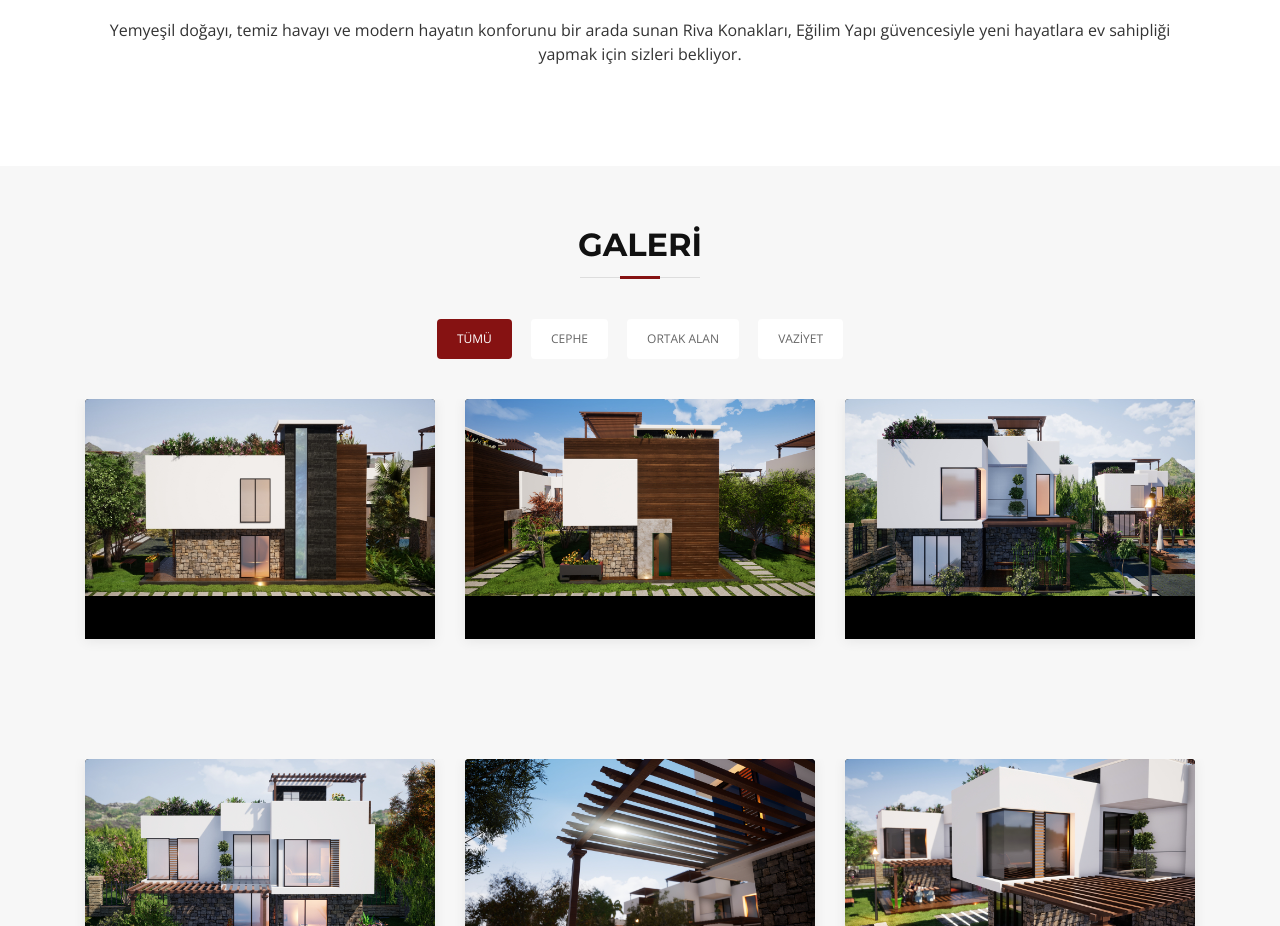
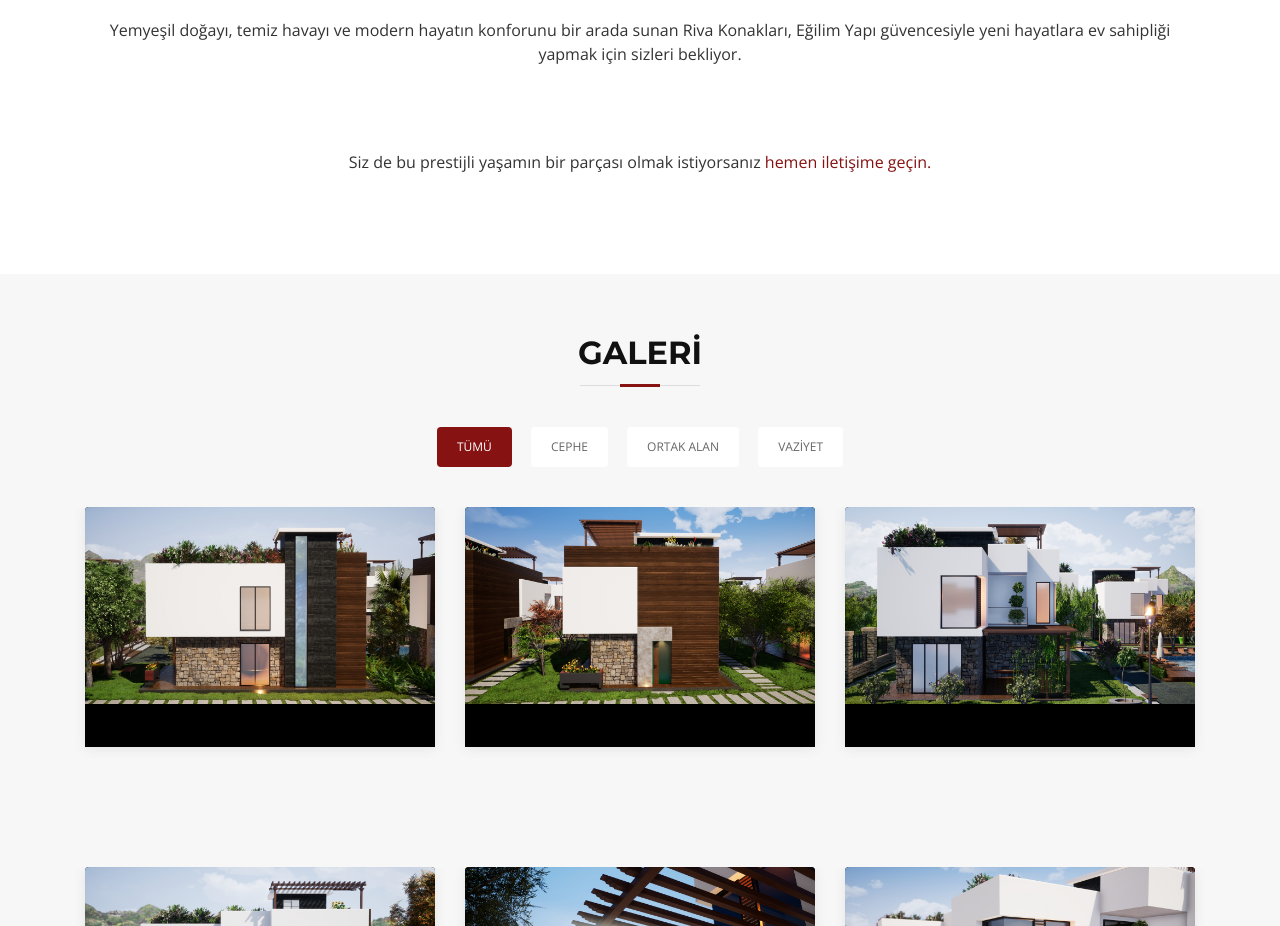
Before and after one commit to designcorp9/egilim-yapi, a plain HTML site: page rivakonaklari.html in a window 1280 px wide. Shown: the part 1940-2866 px from the top of the page. Drawn offline with nearby package versions, Linux system fonts and the light colour scheme; files whose address does not match are found by name.

Commit message:
Added some text

```diff
--- a/rivakonaklari.html
+++ b/rivakonaklari.html
@@ -127,6 +127,7 @@
           </div>
           <p><br><br>Yemyeşil doğayı, temiz havayı ve modern hayatın konforunu bir arada sunan Riva Konakları, Eğilim
             Yapı güvencesiyle yeni hayatlara ev sahipliği yapmak için sizleri bekliyor.</p>
+            <p><br>Siz de bu prestijli yaşamın bir parçası olmak istiyorsanız <a href="./index.html#contact">hemen iletişime geçin.</a></p>
           <div class="row" style="margin-top: 30px;">
             <!-- <div class="col-md-12 text-center">
             Lorem ipsum dolor sit amet, consectetur adipisicing elit. Sed numquam, cupiditate dicta blanditiis ratione
```
